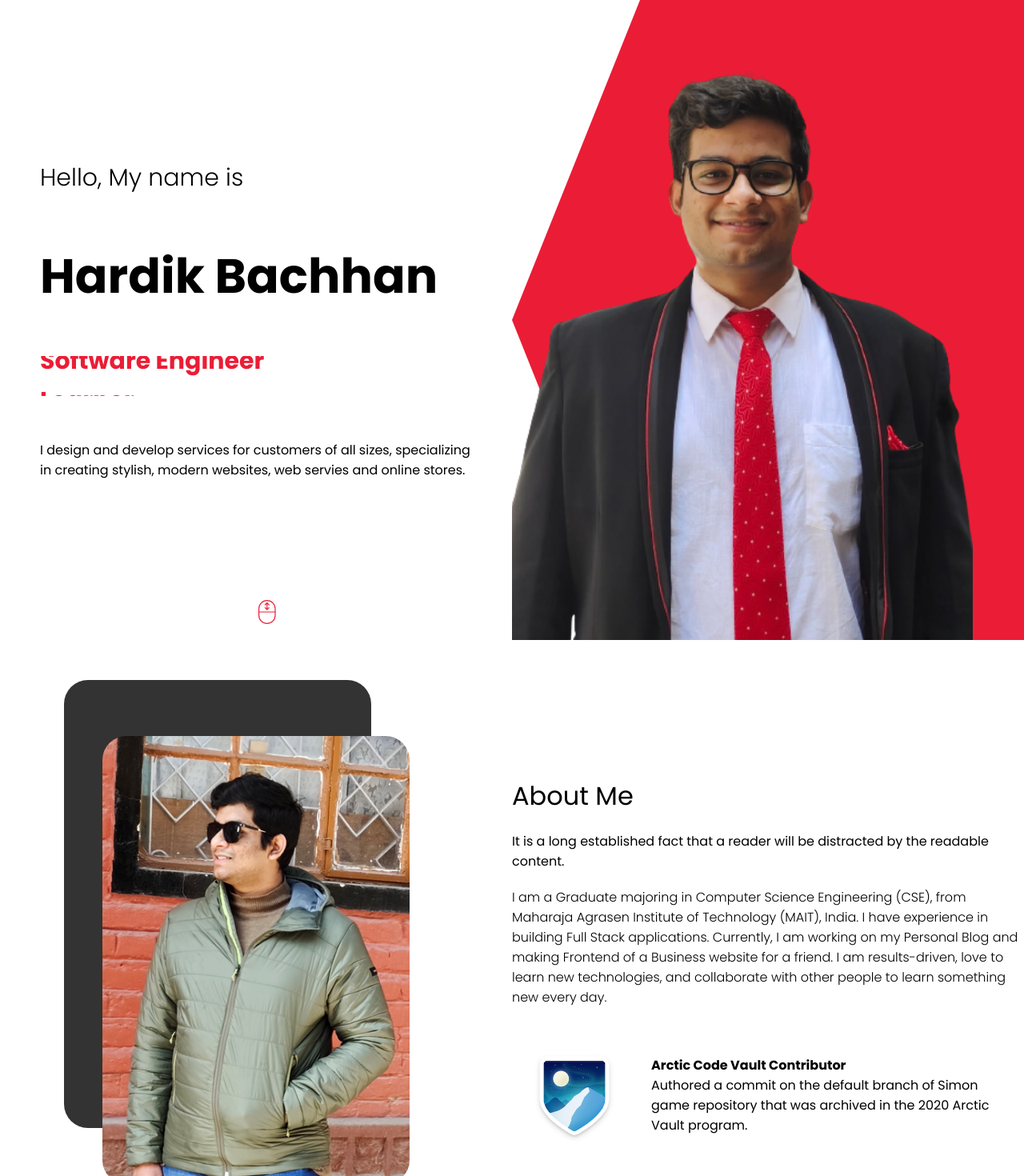
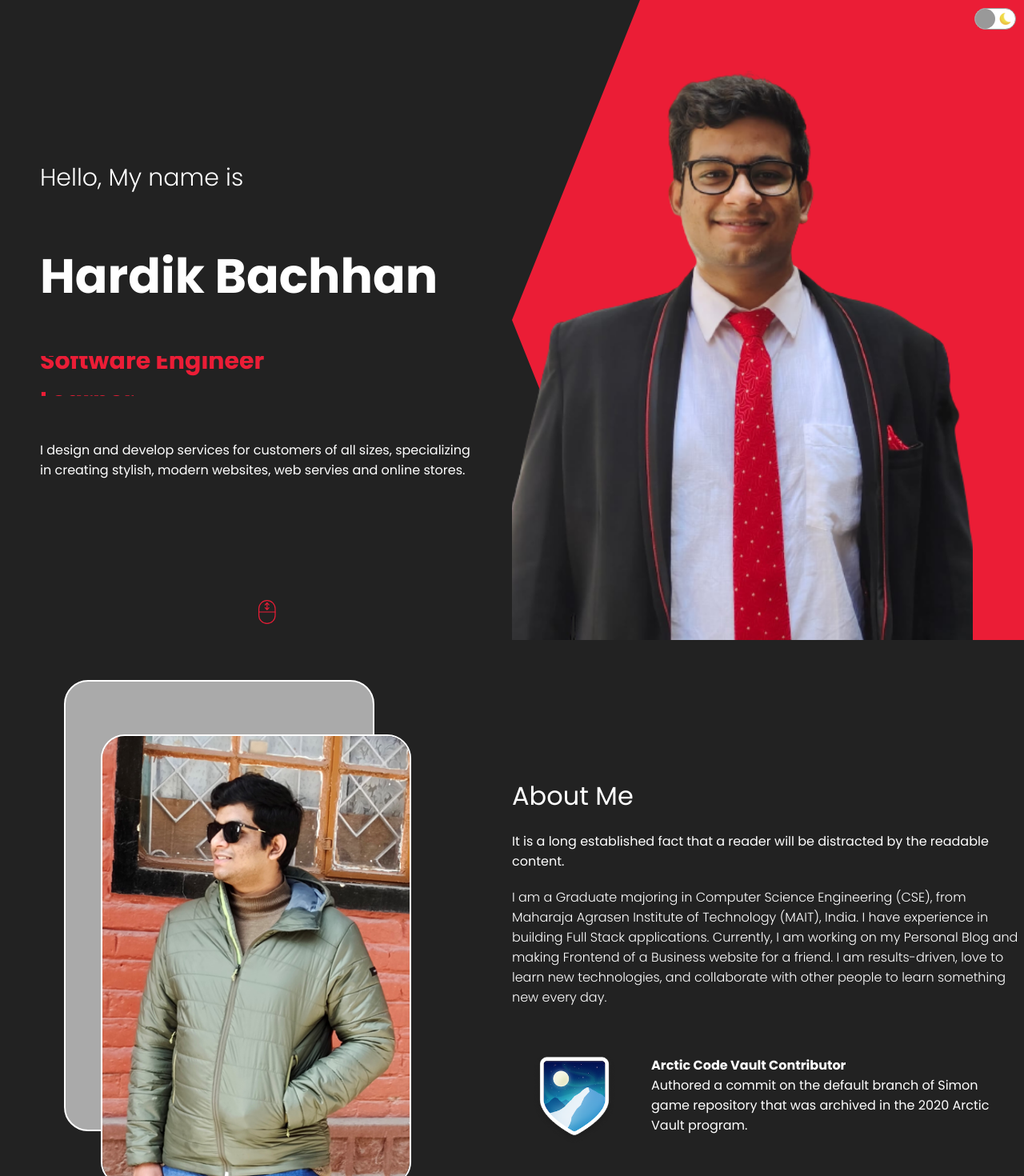
Before and after one commit to hardikbachhan/portfolio, a React (Create React App) app: page / in a window 1280 px wide. Shown: the top 1470 px of the page at 80% size. Built offline with nearby package versions, Linux system fonts and the light colour scheme.

Commit message:
complete toggle section

```diff
--- a/src/App.js
+++ b/src/App.js
@@ -1,12 +1,23 @@
+import { useContext } from "react";
 import "./app.css";
 import About from "./components/about/About";
 import Contact from "./components/contact/Contact";
 import Intro from "./components/intro/Intro";
 import ProductList from "./components/product list/ProductList";
+import Toggle from "./components/toggle/Toggle";
+import { ThemeContext } from "./context";
 
 function App() {
+  const theme = useContext(ThemeContext);
+  const darkMode = theme.state.darkMode;
   return (
-        <div>
+    <div
+      style={{
+        backgroundColor: darkMode ? "#222" : "white",
+        color: darkMode ? "white" : "black",
+      }}
+    >
+      <Toggle />
       <Intro />
       <About />
       <ProductList />
--- a/src/components/about/About.jsx
+++ b/src/components/about/About.jsx
@@ -1,12 +1,25 @@
-import React from "react";
+import React, { useContext } from "react";
+import { ThemeContext } from "../../context";
 import "./about.css";
 
 function About() {
+  const theme = useContext(ThemeContext);
   return (
     <div className="a">
       <div className="a-left">
-        <div className="a-card bg"></div>
-        <div className="a-card">
+        <div
+          className="a-card bg"
+          style={{
+            backgroundColor: theme.state.darkMode ? "#aaa" : "#333",
+            border: theme.state.darkMode ? "2px solid #fff" : "2px solid #000",
+          }}
+        ></div>
+        <div
+          className="a-card"
+          style={{
+            border: theme.state.darkMode ? "2px solid #fff" : "2px solid #000",
+          }}
+        >
           <img src="/img/me.jpg" alt="" className="a-img" />
         </div>
       </div>
@@ -17,14 +30,20 @@ function About() {
           readable content.
         </p>
         <p className="a-desc">
-          I am a Graduate majoring in Computer Science Engineering (CSE), from Maharaja Agrasen Institute of Technology (MAIT), India. I have experience in building Full Stack applications. Currently, I am working on my Personal Blog and making Frontend of a Business website for a friend. I am results-driven, love to learn new technologies, and collaborate with other people to learn something new every day.
+          I am a Graduate majoring in Computer Science Engineering (CSE), from
+          Maharaja Agrasen Institute of Technology (MAIT), India. I have
+          experience in building Full Stack applications. Currently, I am
+          working on my Personal Blog and making Frontend of a Business website
+          for a friend. I am results-driven, love to learn new technologies, and
+          collaborate with other people to learn something new every day.
         </p>
         <div className="a-award">
           <img src="/img/github.png" alt="" className="a-award-img" />
           <div className="a-award-texts">
             <h4 className="a-award-title">Arctic Code Vault Contributor</h4>
             <p className="a-award-desc">
-            Authored a commit on the default branch of Simon game repository that was archived in the 2020 Arctic Vault program.
+              Authored a commit on the default branch of Simon game repository
+              that was archived in the 2020 Arctic Vault program.
             </p>
           </div>
         </div>
--- a/src/components/contact/Contact.jsx
+++ b/src/components/contact/Contact.jsx
@@ -1,38 +1,51 @@
-import React, { useRef, useState } from 'react';
-import emailjs from '@emailjs/browser';
+import React, { useRef, useState, useContext } from "react";
+import { ThemeContext } from "../../context";
+import emailjs from "@emailjs/browser";
 import "./contact.css";
 
 function Contact() {
   const formRef = useRef();
   const [done, setDone] = useState(false);
 
+  const theme = useContext(ThemeContext);
+  const darkMode = theme.state.darkMode;
+
   const clearFormInputs = () => {
     const form = document.querySelector(".submit-form");
     form.reset();
-    }
+  };
 
   const handleSubmit = (e) => {
     e.preventDefault();
 
-        emailjs.sendForm('personal_website', 'email_service_pw', formRef.current, 'b-D4ma1HWOI_vDJQW')
-            .then((result) => {
+    emailjs
+      .sendForm(
+        "personal_website",
+        "email_service_pw",
+        formRef.current,
+        "b-D4ma1HWOI_vDJQW"
+      )
+      .then(
+        (result) => {
           console.log(result.text);
           setDone(true);
           clearFormInputs();
           setTimeout(() => {
             setDone(false);
           }, 5000);
-            }, (error) => {
+        },
+        (error) => {
           console.log(error.text);
-            });
         }
+      );
+  };
 
   return (
     <div className="c">
       <div className="c-bg"></div>
       <div className="c-wrapper">
         <div className="c-left">
-                    <h1 className="c-title">Let's discuss your Project</h1>
+          <h1 className="c-title">Let's discuss your Project.</h1>
           <div className="c-info">
             <div className="c-info-item">
               <img src="/img/email.png" alt="email" className="c-icon" />
@@ -46,20 +59,54 @@ function Contact() {
         </div>
         <div className="c-right">
           <p className="c-desc">
-                        <strong>What's your story?</strong> Get in touch. Always up for freelancing if the right project comes along. Me.
+            <strong>What's your story?</strong> Get in touch. Always up for
+            freelancing if the right project comes along. Me.
           </p>
-                    <form ref={formRef} onSubmit={handleSubmit} className="submit-form" >
-                        <input type="text" placeholder="Name" name="user_name" />
-                        <input type="text" placeholder="Subject" name="user_subject" />
-                        <input type="email" placeholder="Email" name="user_email" />
-                        <textarea name="message" id="" cols="30" rows="10" placeholder="Message" ></textarea>
+          <form ref={formRef} onSubmit={handleSubmit} className="submit-form">
+            <input
+              style={{
+                backgroundColor: darkMode ? "#333" : "#fff",
+                borderBottom: darkMode && "1px solid #fff",
+              }}
+              type="text"
+              placeholder="Name"
+              name="user_name"
+            />
+            <input
+              style={{
+                backgroundColor: darkMode ? "#333" : "#fff",
+                borderBottom: darkMode && "1px solid #fff",
+              }}
+              type="text"
+              placeholder="Subject"
+              name="user_subject"
+            />
+            <input
+              style={{
+                backgroundColor: darkMode ? "#333" : "#fff",
+                borderBottom: darkMode && "1px solid #fff",
+              }}
+              type="email"
+              placeholder="Email"
+              name="user_email"
+            />
+            <textarea
+              style={{
+                backgroundColor: darkMode ? "#333" : "#fff",
+                borderBottom: darkMode && "1px solid #fff",
+              }}
+              name="message"
+              cols="30"
+              rows="10"
+              placeholder="Message"
+            ></textarea>
             <button>Submit</button>
             {done && <h1 className="response">Thank you!!!</h1>}
           </form>
         </div>
       </div>
     </div>
-    )
+  );
 }
 
 export default Contact;
--- a/src/components/contact/contact.css
+++ b/src/components/contact/contact.css
@@ -69,13 +69,15 @@ textarea {
     margin: 10px 0px;
     font-size: 14px;
     padding-left: 10px;
+    border: none;
+    border-bottom: 1px solid #000;
 }
 
 button {
     color: #fff;
     border: none;
     font-size: 1rem;
-    padding: 18px 70px;
+    padding: 15px 50px;
     border-radius: 6px;
     text-transform: uppercase;
     cursor: pointer;
--- /dev/null
+++ b/src/components/toggle/Toggle.jsx
@@ -0,0 +1,23 @@
+import React, { useContext } from "react";
+import { ThemeContext } from "../../context";
+import "./toggle.css";
+
+function Toggle() {
+  const theme = useContext(ThemeContext);
+  const handleClick = () => {
+    theme.dispatch({ type: "TOGGLE" });
+  };
+  return (
+    <div className="t">
+      <img src="/img/sun.png" alt="Sun" className="t-icon" />
+      <img src="/img/moon.png" alt="Moon" className="t-icon" />
+      <div
+        className="t-button"
+        onClick={handleClick}
+        style={{ left: theme.state.darkMode ? "0" : "25px" }}
+      ></div>
+    </div>
+  );
+}
+
+export default Toggle;
--- /dev/null
+++ b/src/components/toggle/toggle.css
@@ -0,0 +1,29 @@
+.t {
+    width: 50px;
+    height: 25px;
+    border-radius: 20px;
+    border: 1px solid #999;
+    background-color: #fff;
+    position: fixed;
+    top: 10px;
+    right: 10px;
+    z-index: 999;
+    display: flex;
+    align-items: center;
+    justify-content: space-around;
+}
+
+.t-icon {
+    width: 15px;
+    height: 15px;
+}
+
+.t-button {
+    width: 25px;
+    height: 25px;
+    border-radius: 50%;
+    background-color: #999;
+    position: absolute;
+    cursor: pointer;
+    left: 0;
+}
--- /dev/null
+++ b/src/context.js
@@ -0,0 +1,26 @@
+import { createContext, useReducer } from "react";
+
+export const ThemeContext = createContext();
+
+const INITIAL_STATE = {
+    darkMode: true,
+};
+
+const themeReducer = (state, action) => {
+    switch(action.type) {
+        case "TOGGLE":
+            return { darkMode: !state.darkMode };
+        default:
+            return state;
+    }
+};
+
+export const ThemeProvider = (props) => {
+    const [state, dispatch] = useReducer(themeReducer, INITIAL_STATE);
+
+    return (
+        <ThemeContext.Provider value={{state, dispatch}}>
+            {props.children}
+        </ThemeContext.Provider>
+    );
+}
--- a/src/index.js
+++ b/src/index.js
@@ -1,12 +1,15 @@
 import React from 'react';
 import ReactDOM from 'react-dom/client';
 import App from './App';
+import { ThemeProvider } from "./context";
 
 const root = ReactDOM.createRoot(document.getElementById('root'));
 root.render(
-  <React.StrictMode>
-    <App />
-  </React.StrictMode>
+    <React.StrictMode>
+        <ThemeProvider>
+            <App />
+        </ThemeProvider>
+    </React.StrictMode>
 );
 
 // If you want to start measuring performance in your app, pass a function
```
Lines whose indentation alone changed are shown as unchanged.
